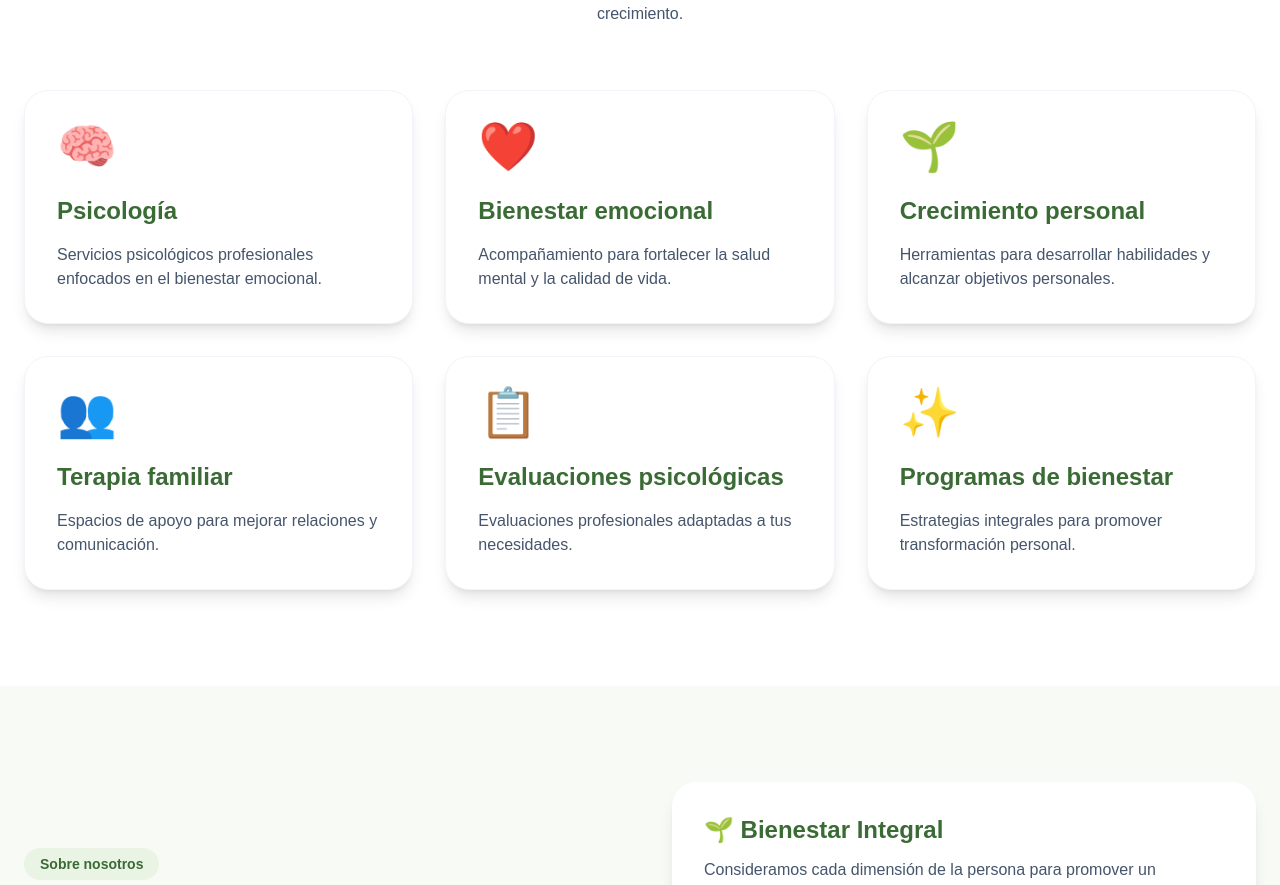
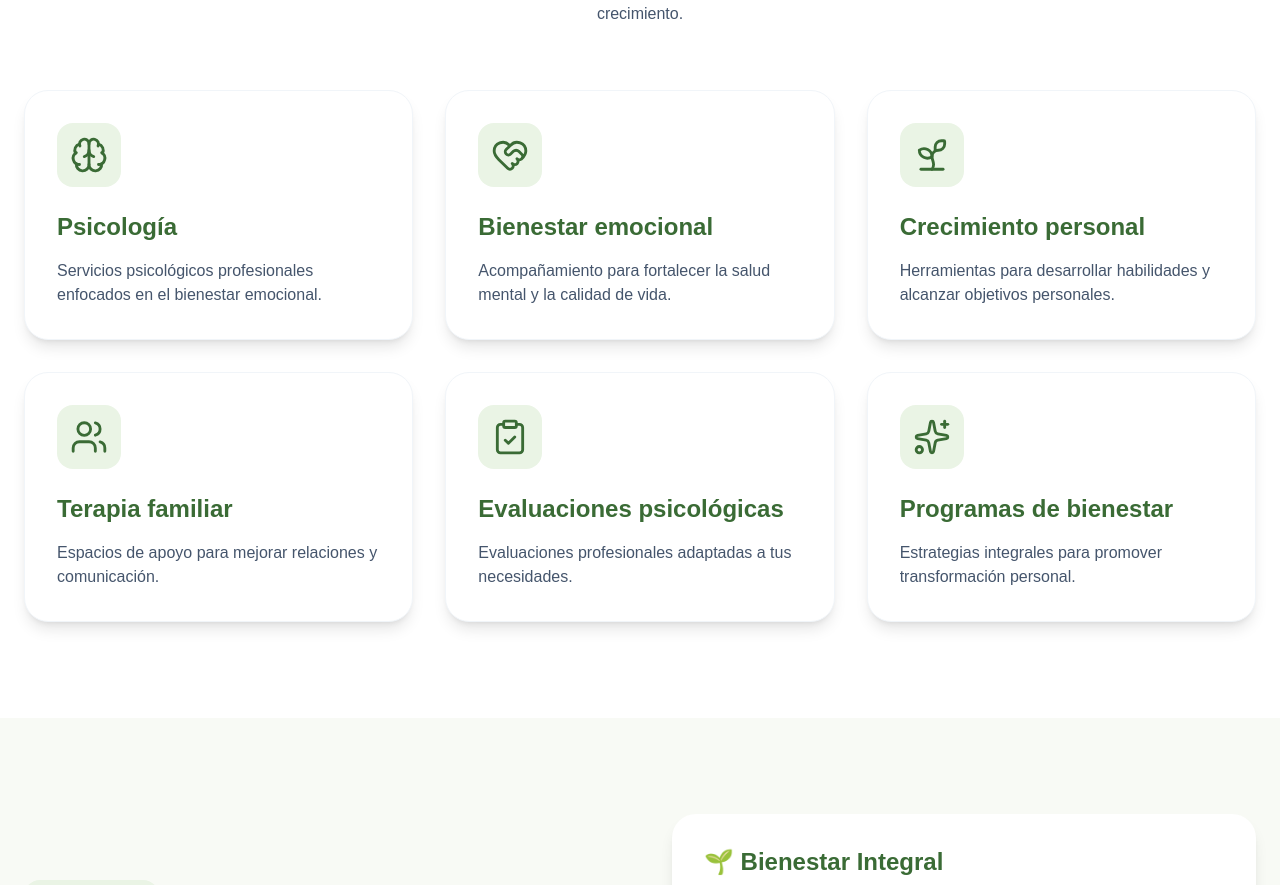
Before and after one commit to juanitoqueloco-cloud/cbei-web, a Next.js app: page / in a window 1280 px wide. Shown: the part 966-1851 px from the top of the page. Built offline with nearby package versions, Linux system fonts and the light colour scheme.

Commit message:
Actualizar servicios con iconos Lucide

```diff
--- a/components/home/Services.tsx
+++ b/components/home/Services.tsx
@@ -1,36 +1,46 @@
+import {
+  Brain,
+  HeartHandshake,
+  Sprout,
+  Users,
+  ClipboardCheck,
+  Sparkles
+} from "lucide-react";
+
+
 const services = [
   {
-    icon: "🧠",
+    icon: Brain,
     title: "Psicología",
     description:
       "Servicios psicológicos profesionales enfocados en el bienestar emocional."
   },
   {
-    icon: "❤️",
+    icon: HeartHandshake,
     title: "Bienestar emocional",
     description:
       "Acompañamiento para fortalecer la salud mental y la calidad de vida."
   },
   {
-    icon: "🌱",
+    icon: Sprout,
     title: "Crecimiento personal",
     description:
       "Herramientas para desarrollar habilidades y alcanzar objetivos personales."
   },
   {
-    icon: "👥",
+    icon: Users,
     title: "Terapia familiar",
     description:
       "Espacios de apoyo para mejorar relaciones y comunicación."
   },
   {
-    icon: "📋",
+    icon: ClipboardCheck,
     title: "Evaluaciones psicológicas",
     description:
       "Evaluaciones profesionales adaptadas a tus necesidades."
   },
   {
-    icon: "✨",
+    icon: Sparkles,
     title: "Programas de bienestar",
     description:
       "Estrategias integrales para promover transformación personal."
@@ -44,6 +54,7 @@ export default function Services() {
 
       <div className="mx-auto max-w-7xl">
 
+        {/* Título */}
         <div className="text-center">
 
           <span className="rounded-full bg-[#EAF4E5] px-4 py-2 text-sm font-semibold text-[#3A6B35]">
@@ -62,26 +73,33 @@ export default function Services() {
         </div>
 
 
+        {/* Tarjetas */}
         <div className="mt-16 grid gap-8 md:grid-cols-3">
 
+          {services.map((service) => {
 
-          {services.map((service) => (
+            const Icon = service.icon;
+
+            return (
 
               <div
                 key={service.title}
                 className="rounded-3xl border border-slate-100 bg-white p-8 shadow-lg transition hover:-translate-y-2"
               >
 
-              <div className="text-5xl">
-                {service.icon}
+                {/* Icono */}
+                <div className="flex h-16 w-16 items-center justify-center rounded-2xl bg-[#EAF4E5] text-[#3A6B35]">
+                  <Icon size={38} strokeWidth={1.8} />
                 </div>
 
 
+                {/* Título */}
                 <h3 className="mt-6 text-2xl font-bold text-[#3A6B35]">
                   {service.title}
                 </h3>
 
 
+                {/* Descripción */}
                 <p className="mt-4 text-slate-600">
                   {service.description}
                 </p>
@@ -89,8 +107,9 @@ export default function Services() {
 
               </div>
 
-          ))}
+            );
 
+          })}
 
         </div>
 
--- a/package.json
+++ b/package.json
@@ -9,6 +9,7 @@
     "lint": "eslint"
   },
   "dependencies": {
+    "lucide-react": "^1.28.0",
     "next": "16.2.12",
     "react": "19.2.4",
     "react-dom": "19.2.4"
```
Also changed, not shown: 1 other file (tests, documents, lock files or other folders). Lines whose indentation alone changed are shown as unchanged.
